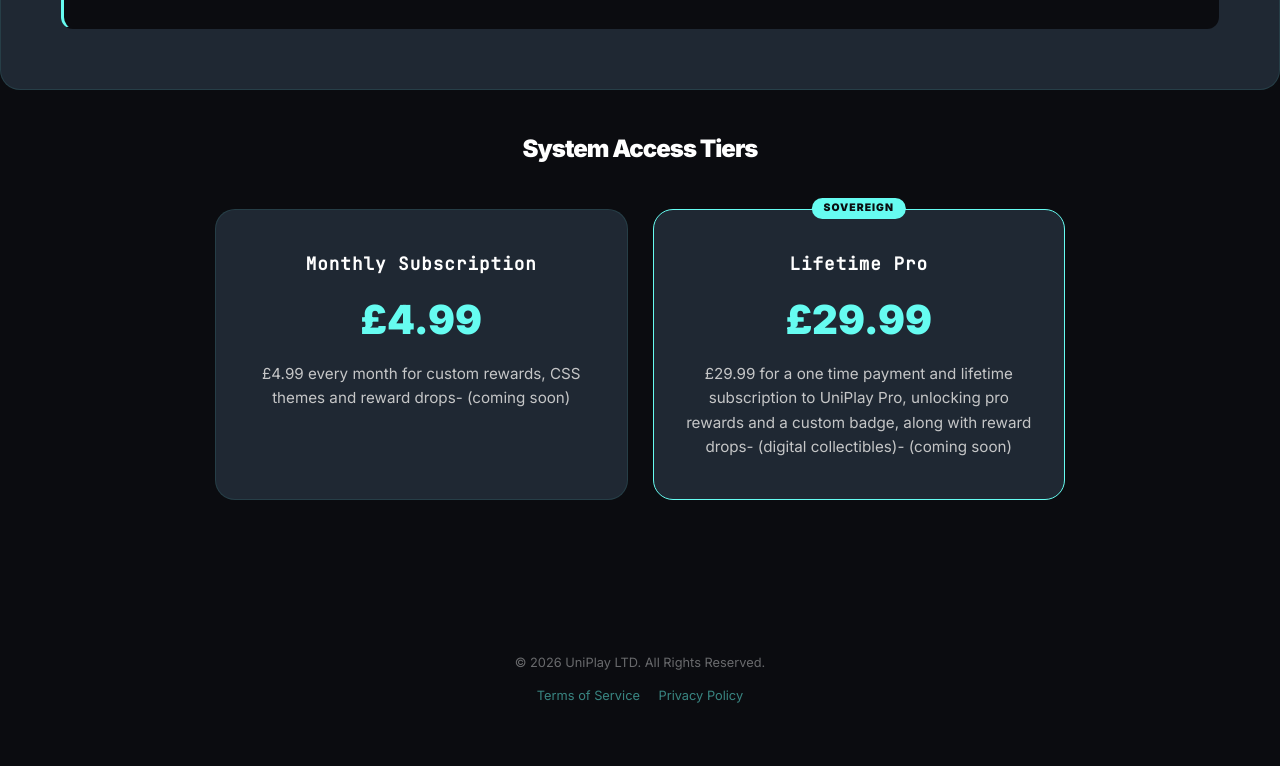
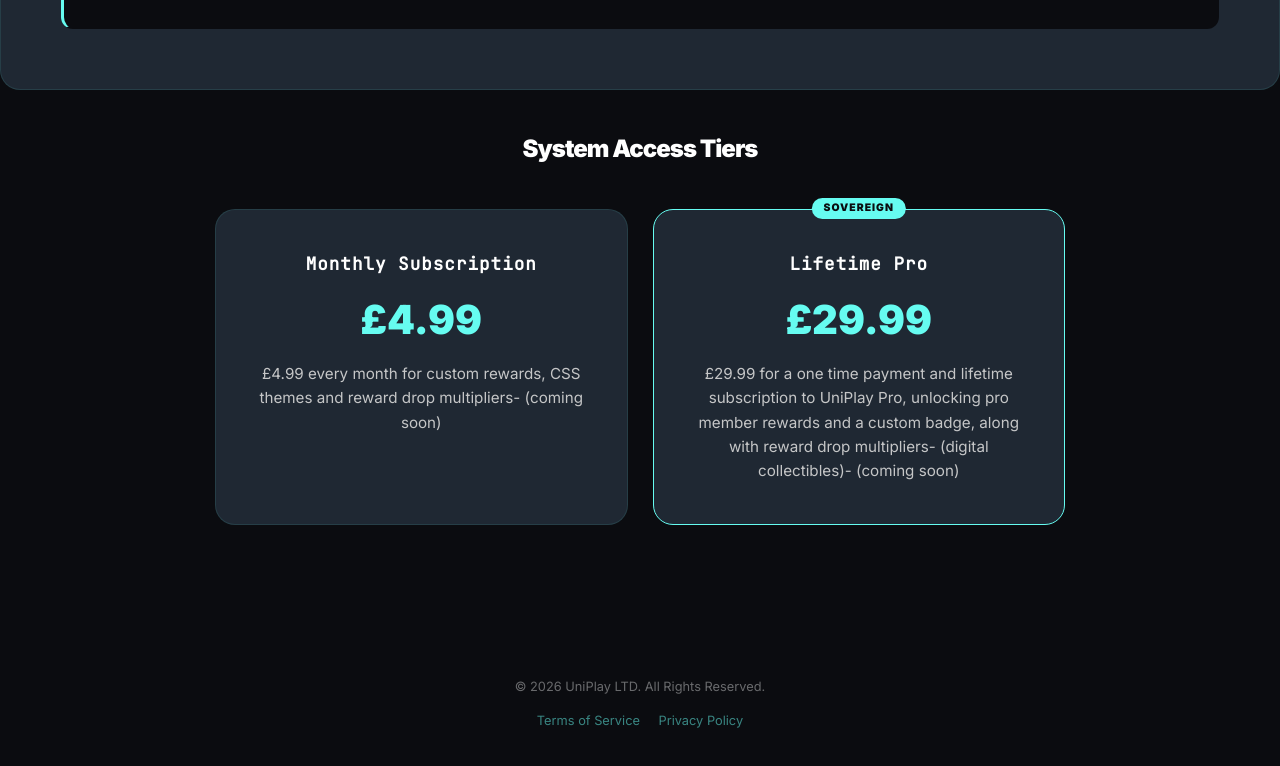
Before and after one commit to Ia-Irfan00/uniplay-web, a plain HTML site: page index.html in a window 1280 px wide. Shown: the part 1100-1866 px from the top of the page. Drawn offline with Linux system fonts and the light colour scheme.

Commit message:
Reward drop change

```diff
--- a/index.html
+++ b/index.html
@@ -121,7 +121,7 @@
             <h3 style="color: var(--white); margin: 0; font-family: 'JetBrains Mono', monospace; letter-spacing: 1px; font-size: 1.1rem;">Monthly Subscription</h3>
             <div class="price-amount">£4.99</div>
             <p style="margin: 0; font-size: 0.95rem; line-height: 1.6; color: var(--text);">
-                £4.99 every month for custom rewards, CSS themes and reward drops- (coming soon)
+                £4.99 every month for custom rewards, CSS themes and reward drop multipliers- (coming soon)
             </p>
         </div>
 
@@ -131,7 +131,7 @@
             <h3 style="color: var(--white); margin: 0; font-family: 'JetBrains Mono', monospace; letter-spacing: 1px; font-size: 1.1rem;">Lifetime Pro</h3>
             <div class="price-amount">£29.99</div>
             <p style="margin: 0; font-size: 0.95rem; line-height: 1.6; color: var(--text);">
-                £29.99 for a one time payment and lifetime subscription to UniPlay Pro, unlocking pro rewards and a custom badge, along with reward drops- (digital collectibles)- (coming soon)
+                £29.99 for a one time payment and lifetime subscription to UniPlay Pro, unlocking pro member rewards and a custom badge, along with reward drop multipliers- (digital collectibles)- (coming soon)
             </p>
         </div>
     </div>
```
